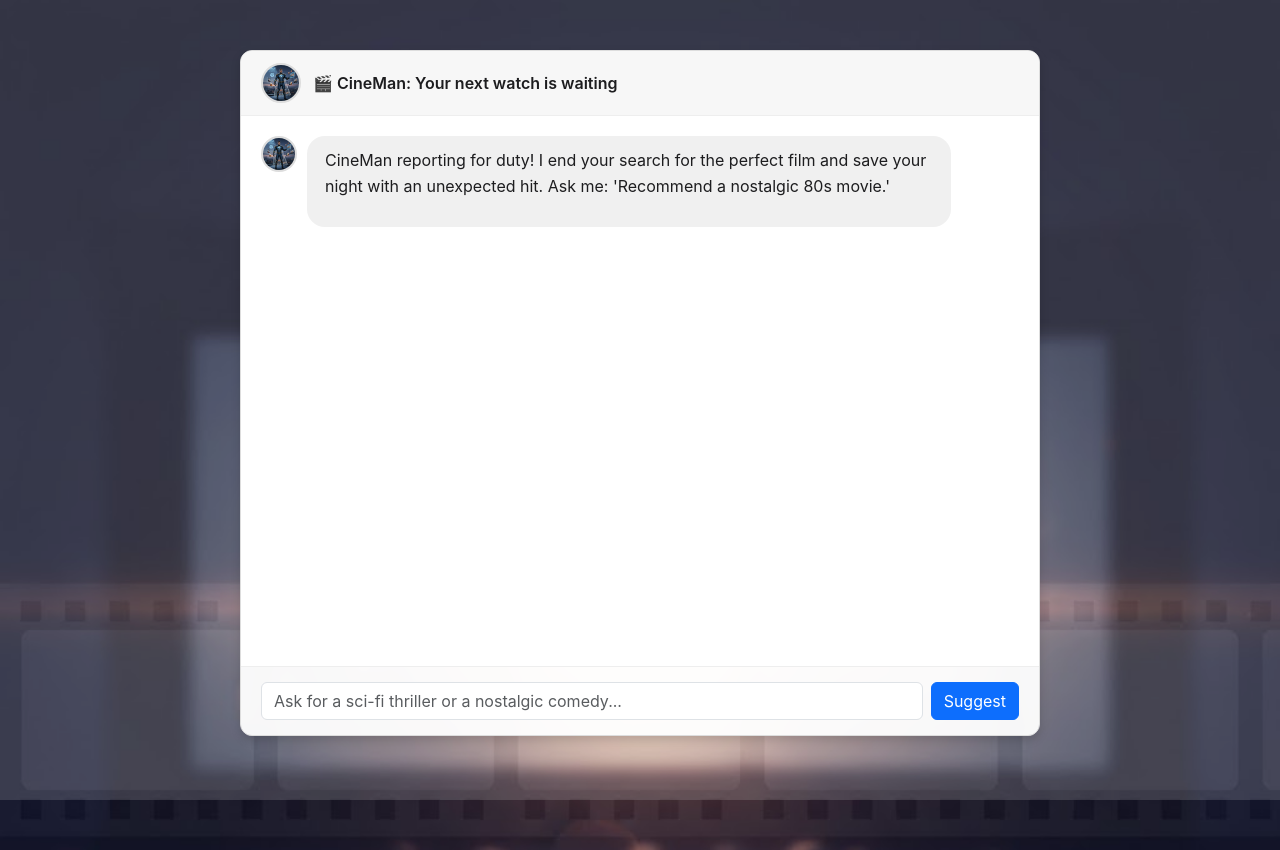
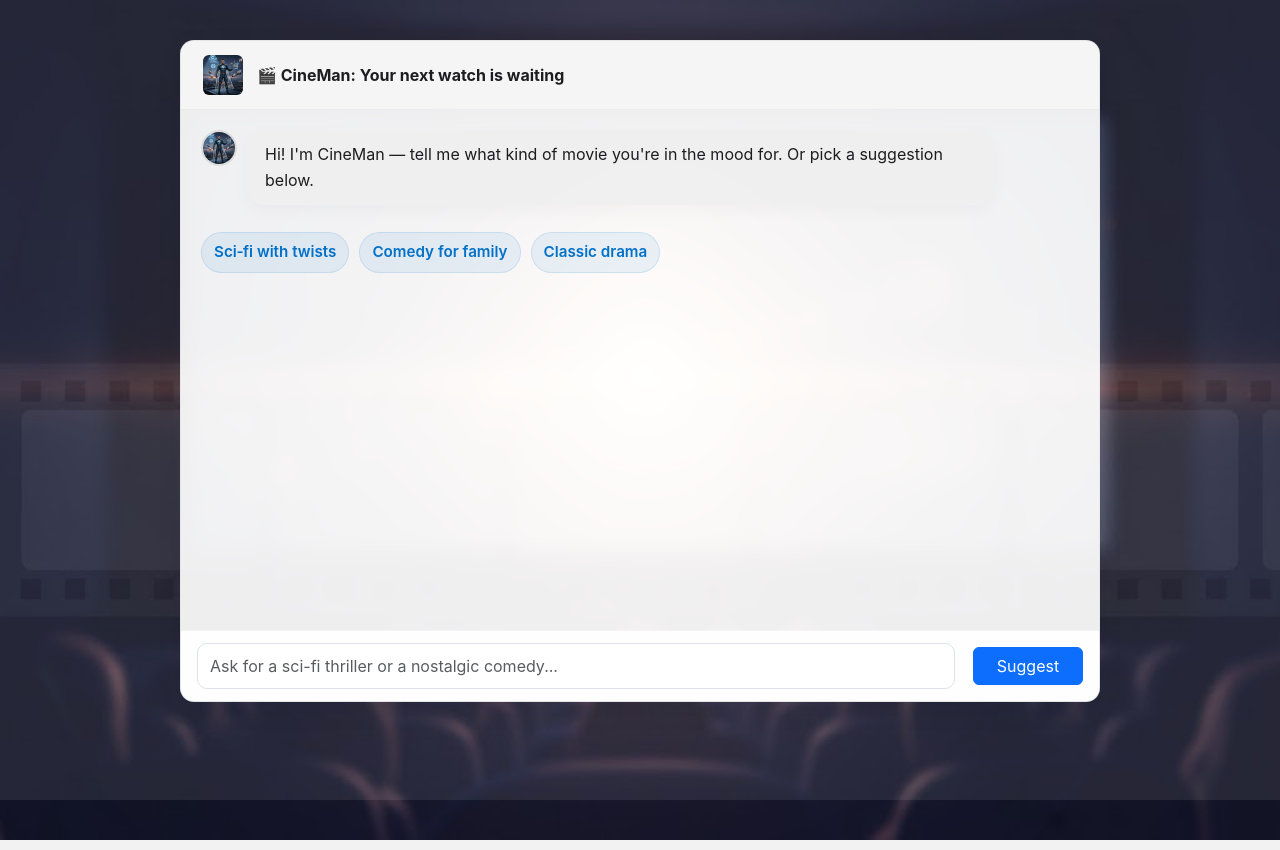
Before and after one commit to nikkhil6/cineman, a Flask app: page / in a window 1280 px wide. Run offline with Flask 3, Linux system fonts and the light colour scheme.

Commit message:
added chat box image

```diff
--- a/templates/index.html
+++ b/templates/index.html
@@ -16,16 +16,18 @@
         body {
             font-family: -apple-system, BlinkMacSystemFont, "Segoe UI", Roboto, Helvetica, Arial, sans-serif, "Apple Color Emoji", "Segoe UI Emoji", "Segoe UI Symbol";
             background-color: #f5f5f5;
+            /* hero/background image (JPG) - kept on body for backward compatibility */
             background-image: url('/static/background.jpg');
             background-size: cover;
             background-position: center;
             background-repeat: no-repeat;
-            background-attachment: fixed;
+            /* avoid fixed attachment on mobile (causes many mobile browsers to ignore the image) */
+            background-attachment: scroll;
             position: relative;
             min-height: 100vh;
         }
 
-        /* Transparent overlay for background image */
+        /* Very subtle transparent overlay for better contrast */
         body::before {
             content: '';
             position: fixed;
@@ -33,49 +35,56 @@
             left: 0;
             width: 100%;
             height: 100%;
-            background-color: rgba(245, 245, 245, 0.15); /* Very low opacity for maximum background visibility */
+            background-color: rgba(245, 245, 245, 0.08);
             z-index: 0;
+            pointer-events: none;
         }
+
+        /* Container that sits on top of background */
         .chat-container {
-            max-width: 800px;
-            margin: 50px auto;
-            border: 1px solid #ddd;
-            box-shadow: 0 4px 10px rgba(0, 0, 0, 0.15);
-            border-radius: 12px;
-            background: rgba(255, 255, 255, 0.95); /* Slightly transparent white for elegant blend */
-            backdrop-filter: blur(5px); /* Optional: adds a nice blur effect */
+            max-width: 920px;
+            margin: 40px auto;
+            box-shadow: 0 8px 24px rgba(2,16,34,0.08);
+            border-radius: 14px;
+            /* make the card slightly translucent so the background image shows through */
+            background: rgba(255, 255, 255, 0.92);
+            backdrop-filter: blur(6px); /* gives frosted glass effect */
+            -webkit-backdrop-filter: blur(6px);
             overflow: hidden;
-            min-height: 600px;
+            min-height: 640px;
             position: relative;
             z-index: 10;
+            border: 1px solid rgba(0,0,0,0.04);
         }
 
-        /* Header: Clean Black Bar */
+        /* Header */
         .chat-header {
             padding: 12px 20px;
-            background-color: #f7f7f7;
+            background-color: rgba(247,247,247,0.9);
             color: #1d1d1f;
-            border-bottom: 1px solid #eee;
-            font-weight: 600;
+            border-bottom: 1px solid rgba(0,0,0,0.04);
+            font-weight: 700;
             display: flex;
             align-items: center;
             gap: 12px;
         }
 
         .header-logo {
-            width: 40px;
-            height: 40px;
-            border-radius: 50%;
+            width: 44px;
+            height: 44px;
+            border-radius: 8px;
             object-fit: cover;
-            border: 2px solid #ddd;
+            border: 2px solid rgba(0,0,0,0.04);
+            background: #fff;
+            flex-shrink: 0;
         }
 
-        /* Chat Box Styling */
+        /* Chat Box Styling - transparent so background is visible behind messages */
         #chatbox {
-            height: 550px;
+            height: 520px;
             overflow-y: auto;
             padding: 20px;
-            background-color: white;
+            background-color: transparent;
             scroll-behavior: smooth; /* SMOOTH SCROLLING (Improvement 2) */
         }
 
@@ -85,6 +94,7 @@
             display: flex;
             align-items: flex-start;
             gap: 10px;
+            clear: both;
         }
 
         .message-container.user-container {
@@ -99,17 +109,19 @@
             object-fit: cover;
             border: 2px solid #ddd;
             flex-shrink: 0;
+            background: #fff;
         }
 
         /* Agent Bubble (Clean Neutral Gray) */
         .agent-message {
-            background-color: #f0f0f0;
+            background-color: rgba(240,240,240,0.95);
             color: #1d1d1f;
             padding: 12px 18px;
             border-radius: 18px;
             max-width: 85%;
             line-height: 1.6;
             flex: 1;
+            box-shadow: 0 6px 18px rgba(2,16,34,0.03);
         }
         /* User Bubble (Primary Color) */
         .user-message {
@@ -118,8 +130,6 @@
             padding: 12px 18px;
             border-radius: 18px;
             max-width: 85%;
-            float: right;
-            clear: both;
             line-height: 1.6;
         }
 
@@ -129,13 +139,13 @@
 
         /* Loading Indicator Style (REFINED LOADING STATE - Improvement 3) */
         .loading-message {
-            background-color: #fcf8e3; /* Light, unobtrusive yellow */
+            background-color: #fff7d6; /* Light, unobtrusive yellow */
             padding: 10px 15px;
             border-radius: 18px;
-            max-width: 25%;
+            max-width: 45%;
             font-style: italic;
-            color: #777;
-            animation: pulse 1s infinite;
+            color: #666;
+            animation: pulse 1.2s infinite;
         }
 
         .loading-container {
@@ -144,35 +154,93 @@
             gap: 10px;
         }
         @keyframes pulse {
-            0% { opacity: 1; }
-            50% { opacity: 0.5; }
-            100% { opacity: 1; }
+            0% { opacity: 1; transform: translateY(0); }
+            50% { opacity: 0.6; transform: translateY(2px); }
+            100% { opacity: 1; transform: translateY(0); }
         }
+
+        /* Suggestion chips */
+        .suggestions {
+            display:flex;
+            gap:10px;
+            flex-wrap:wrap;
+            margin-top:12px;
+        }
+        .chip {
+            background: rgba(0,112,201,0.08);
+            color: #0070c9;
+            padding:8px 12px;
+            border-radius: 999px;
+            cursor:pointer;
+            border:1px solid rgba(0,112,201,0.12);
+            font-weight:600;
+            font-size: 0.95rem;
+        }
+        .chip:active { transform: translateY(1px); }
 
         /* Input Area: Thin Border, Clean Controls */
         .input-group-container {
-            padding: 15px 20px;
-            border-top: 1px solid #eee;
+            padding: 12px 16px;
+            border-top: 1px solid rgba(0,0,0,0.04);
+            background: rgba(255,255,255,0.96);
+            display:flex;
+            gap:10px;
+            align-items:center;
         }
+        .input-group-container input[type="text"] {
+            flex:1;
+            min-height:46px;
+            border-radius: 10px;
+        }
+        .btn-send { min-width:110px; }
 
+        /* Mobile adjustments */
+        @media (max-width: 720px) {
+          .chat-container { margin: 20px; min-height: 560px; }
+          #chatbox { height: 420px; padding: 14px; }
+          .header-logo { width:40px; height:40px; }
+        }
+        @media (max-width: 420px) {
+          /* switch to smaller background reference or emblem if needed */
+          body {
+            background-position: center top;
+            background-size: cover;
+          }
+          #chatbox { height: 360px; }
+        }
     </style>
 </head>
 <body>
-    <div class="chat-container">
+    <div class="chat-container" role="main" aria-label="CineMan chat container">
         <div class="chat-header">
             <img src="{{ url_for('static', filename='cineman1.jpg') }}" alt="CineMan" class="header-logo" onerror="this.style.display='none'">
             <span>🎬 CineMan: Your next watch is waiting</span>
         </div>
 
-        <div id="chatbox" class="clearfix">
+        <div id="chatbox" class="clearfix" aria-live="polite" aria-atomic="false">
+            <!-- initial greeting -->
+            <div class="message-container">
+                <img src="{{ url_for('static', filename='cineman1.jpg') }}" class="agent-avatar" alt="CineMan" onerror="this.style.display='none'">
+                <div class="agent-message">Hi! I'm CineMan — tell me what kind of movie you're in the mood for. Or pick a suggestion below.</div>
             </div>
+
+            <!-- suggestion chips -->
+            <div class="message-container" id="suggestion-row">
+                <div class="suggestions" id="suggestions" aria-hidden="false">
+                    <button class="chip" type="button">Sci‑fi with twists</button>
+                    <button class="chip" type="button">Comedy for family</button>
+                    <button class="chip" type="button">Classic drama</button>
+                </div>
+            </div>
+        </div>
 
         <div class="input-group-container d-flex">
             <input type="text" id="userInput"
                    class="form-control me-2"
                    placeholder="Ask for a sci-fi thriller or a nostalgic comedy..."
+                   aria-label="Ask CineMan for a movie"
                    onkeydown="if(event.keyCode==13 && !document.getElementById('sendButton').disabled) sendMessage()">
-            <button onclick="sendMessage()" class="btn btn-primary" id="sendButton">Suggest</button>
+            <button onclick="sendMessage()" class="btn btn-primary btn-send" id="sendButton">Suggest</button>
         </div>
     </div>
 
@@ -183,6 +251,7 @@
         const chatbox = document.getElementById('chatbox');
         const userInput = document.getElementById('userInput');
         const sendButton = document.getElementById('sendButton');
+        const suggestions = document.getElementById('suggestions');
 
         function addMessage(sender, message, isLoader = false) {
             const msgContainer = document.createElement('div');
@@ -213,7 +282,7 @@
                     msgContainer.appendChild(avatar);
 
                     // Render Markdown content
-                    msgDiv.innerHTML = marked.parse(message);
+                    msgDiv.innerHTML = marked.parse(message || '');
                 } else {
                     msgDiv.textContent = message;
                 }
@@ -225,17 +294,23 @@
             return msgDiv;
         }
 
-        // IMPROVEMENT 1: STOP USER INTERACTION
+        // DISABLE/ENABLE INPUT while processing
         function toggleInput(disabled) {
             userInput.disabled = disabled;
             sendButton.disabled = disabled;
             sendButton.textContent = disabled ? 'Processing...' : 'Suggest';
+            if (!disabled) userInput.focus();
         }
 
-        function showWelcomeMessage() {
-            const welcomeText = "CineMan reporting for duty! I end your search for the perfect film and save your night with an unexpected hit. Ask me: 'Recommend a nostalgic 80s movie.'";
-            addMessage('Agent', welcomeText);
-        }
+        // Suggestion chips: populate input, focus, and optionally submit
+        suggestions?.addEventListener('click', (e) => {
+            const chip = e.target.closest('.chip');
+            if (!chip) return;
+            const text = chip.textContent.trim();
+            userInput.value = text;
+            userInput.focus();
+            // Optional: auto-send on long press or Ctrl+click — currently only fills input
+        });
 
         async function sendMessage() {
             const message = userInput.value.trim();
@@ -246,8 +321,8 @@
             userInput.value = '';
             toggleInput(true); // Disable input
 
-            // 2. Display Loading State
-            const loaderElement = addMessage('Agent', 'Thinking...', true); // Refined Loading Message
+            // 2. Display Loading State (keeps parent container so we can remove it)
+            const loaderElement = addMessage('Agent', 'CineMan is thinking...', true);
 
             try {
                 const response = await fetch('/chat', {
@@ -256,16 +331,19 @@
                     body: JSON.stringify({ message: message })
                 });
 
+                if (!response.ok) {
+                    throw new Error('Non-200 response');
+                }
                 const data = await response.json();
 
                 // 3. Remove Loader
-                loaderElement.parentElement.remove();
+                if (loaderElement && loaderElement.parentElement) loaderElement.parentElement.remove();
 
                 // 4. Add the agent's response
-                addMessage('Agent', data.response);
+                addMessage('Agent', data.response || 'No response from AI.');
 
             } catch (error) {
-                loaderElement.parentElement.remove();
+                if (loaderElement && loaderElement.parentElement) loaderElement.parentElement.remove();
                 addMessage('Agent', 'Error: Could not connect to the AI service. Please restart the Flask server.');
                 console.error('API Error:', error);
             } finally {
@@ -274,9 +352,14 @@
             }
         }
 
-        // SINGLE SOURCE FOR WELCOME MESSAGE
-        window.addEventListener('DOMContentLoaded', showWelcomeMessage);
-
+        // Show welcome message only if no messages were added server-side
+        window.addEventListener('DOMContentLoaded', () => {
+            // If the chatbox is empty (server didn't render greeting), add one
+            const existingAgentMsgs = chatbox.querySelectorAll('.agent-message');
+            if (existingAgentMsgs.length === 0) {
+                addMessage('Agent', "CineMan reporting for duty! Ask: 'Recommend a nostalgic 80s movie.'");
+            }
+        });
     </script>
 </body>
 </html>
```
Also changed, not shown: static/js/chat-enhancements.js (added, +73 -0 lines), static/cine_emblem-small.svg (added), static/css/chat.css (added), static/images/background.jpg (added), static/images/cineman_hero.jpg (added).
